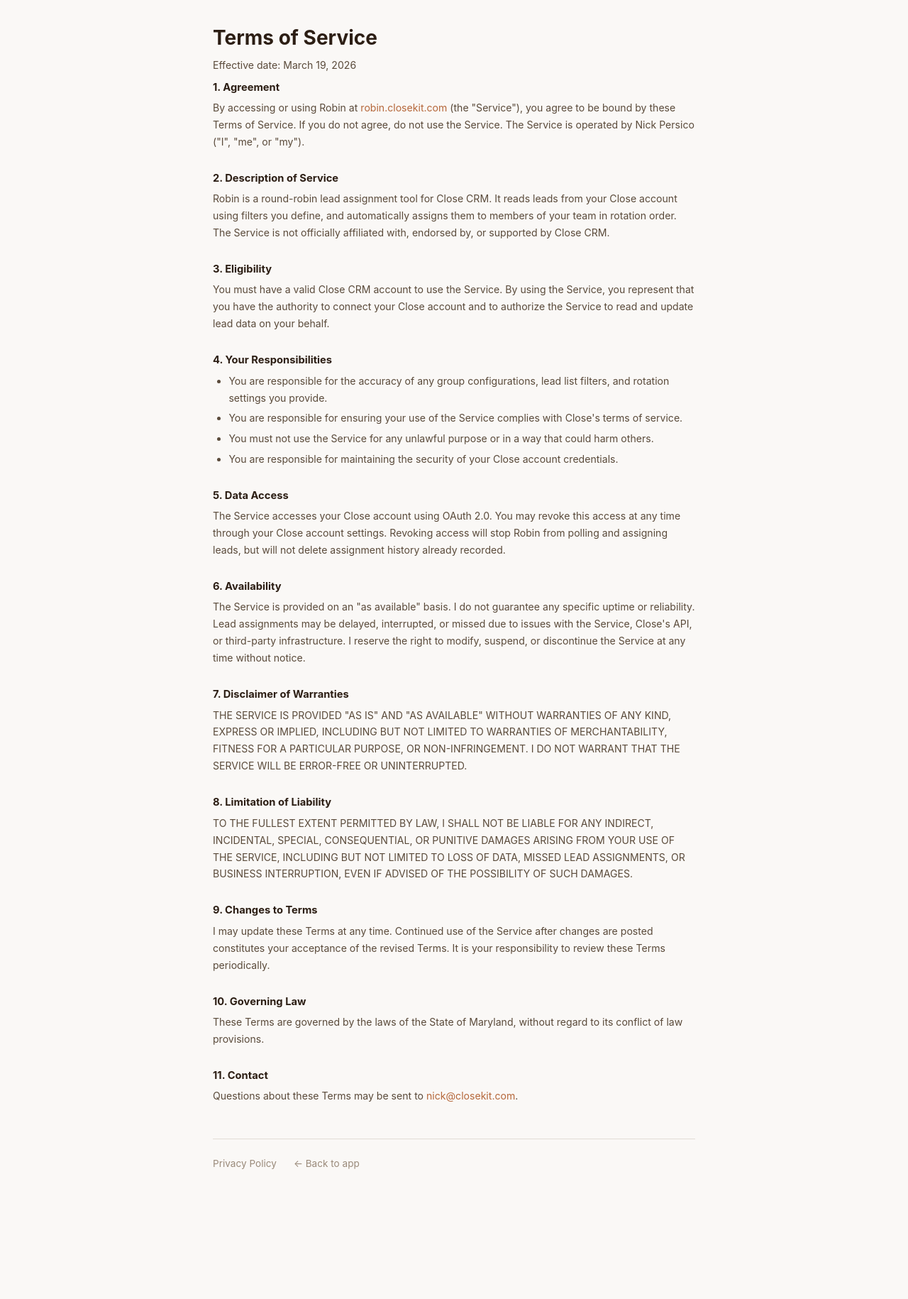
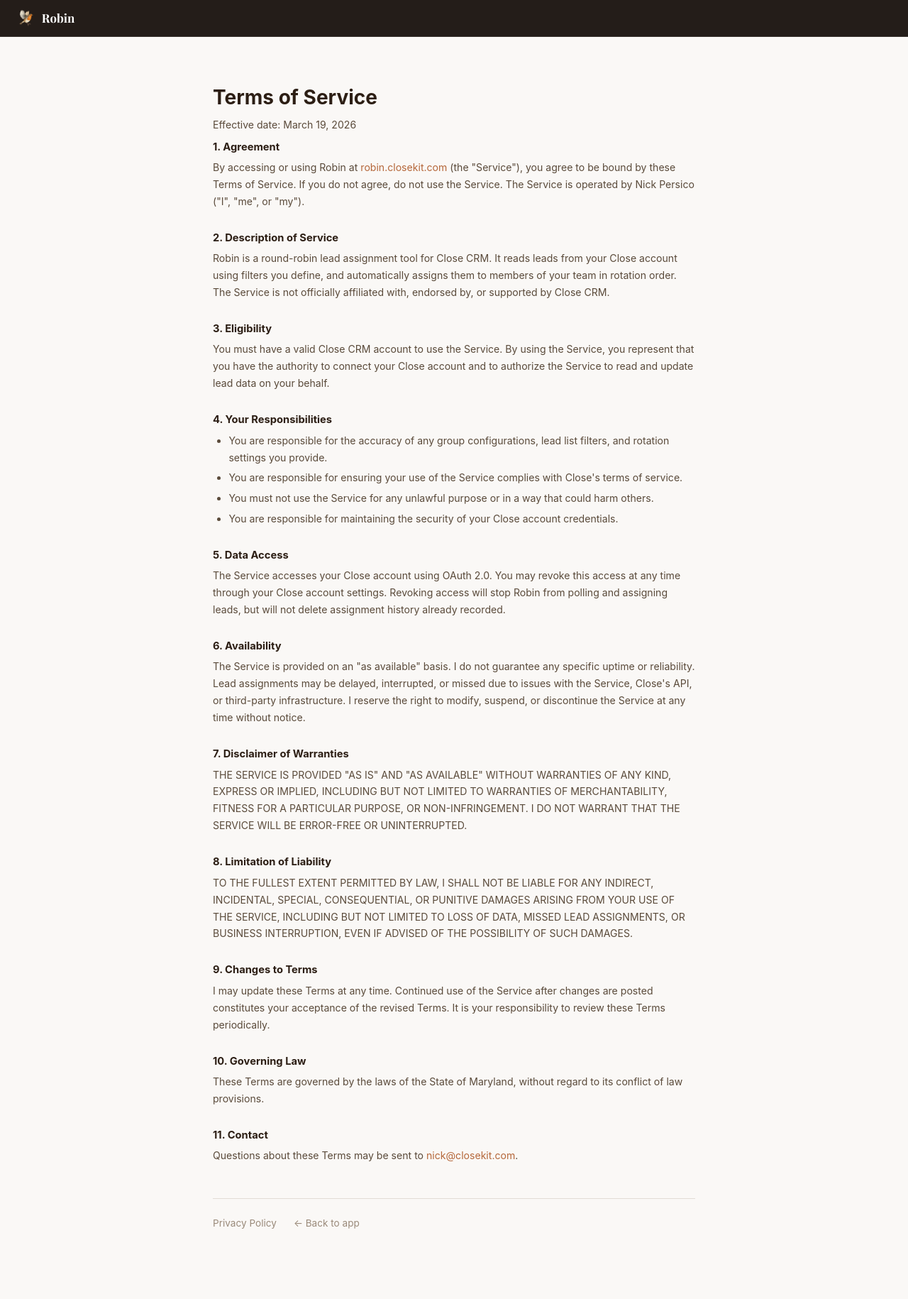
Before and after one commit to nickpersico/robin, a Flask app: page /terms in a window 1280 px wide. Shown: the whole page at 71% size. Before the commit the page ends 1647 px from the top, so only its background shows below. Run offline with Flask 3, Linux system fonts and the light colour scheme.

Commit message:
Make /help publicly accessible and add sign-in CTA
- Remove login_required from the help route so anyone can read the docs
- Add a slim public topbar (logo only) to base.html for unauthenticated pages
- Suppress the topbar on the landing page, which has its own CTA
- Show a sign-in callout at the top of /help for unauthenticated visitors
- Scope the full-width container reset to pages with .landing-page only
- Add Help link to landing page footer
- Make landing page footer static (was position: fixed)

Co-Authored-By: Claude Sonnet 4.6 <noreply@anthropic.com>

```diff
--- a/app/routes/help.py
+++ b/app/routes/help.py
@@ -1,10 +1,8 @@
 from flask import Blueprint, render_template
-from flask_login import login_required
 
 help_bp = Blueprint("help", __name__)
 
 
 @help_bp.route("/help")
-@login_required
 def index():
     return render_template("help/index.html")
--- a/app/static/css/app.css
+++ b/app/static/css/app.css
@@ -279,10 +279,51 @@ a:hover { color: var(--primary-hover); text-decoration: underline; }
   padding: 2rem 2rem;
 }
 
-/* Unauthenticated: no sidebar offset, full-width landing page */
+/* Unauthenticated: no sidebar offset */
 body:not(.authenticated) .main-content { margin-left: 0; }
 body:not(.authenticated) .app-layout { display: block; }
-body:not(.authenticated) .container { max-width: none; padding: 0; }
+/* Landing page only: strip container constraints so hero is full-width */
+body:not(.authenticated) .container:has(.landing-page) { max-width: none; padding: 0; }
+
+/* Public top bar (unauthenticated pages other than landing) */
+.public-topbar {
+  display: flex;
+  align-items: center;
+  justify-content: space-between;
+  padding: 0 1.5rem;
+  height: 52px;
+  background: #241d19;
+  border-bottom: 1px solid rgba(255,255,255,.08);
+}
+.public-topbar-brand {
+  display: flex;
+  align-items: center;
+  gap: 0.55rem;
+  text-decoration: none;
+  color: #fff;
+  font-family: 'Playfair Display', serif;
+  font-weight: 700;
+  font-size: 1.05rem;
+}
+.public-topbar-brand img {
+  width: 26px;
+  height: 26px;
+  border-radius: 6px;
+}
+.public-topbar-signin {
+  font-size: 0.82rem;
+  font-weight: 600;
+  color: rgba(255,255,255,.75);
+  text-decoration: none;
+  padding: 0.3rem 0.75rem;
+  border: 1px solid rgba(255,255,255,.2);
+  border-radius: 6px;
+  transition: color 0.15s, border-color 0.15s;
+}
+.public-topbar-signin:hover {
+  color: #fff;
+  border-color: rgba(255,255,255,.5);
+}
 
 
 /* --------------------------------------------------------------------------
@@ -445,10 +486,6 @@ body:not(.authenticated) .container { max-width: none; padding: 0; }
 .btn-close-signin svg { width: 22px; height: 22px; flex-shrink: 0; }
 
 .landing-footer {
-  position: fixed;
-  bottom: 0;
-  left: 0;
-  right: 0;
   display: flex;
   justify-content: space-between;
   align-items: center;
--- a/app/templates/base.html
+++ b/app/templates/base.html
@@ -30,6 +30,17 @@
   {% block head %}{% endblock %}
 </head>
 <body class="{% if current_user.is_authenticated %}authenticated{% endif %}">
+
+{% if not current_user.is_authenticated %}
+  {% block public_topbar %}
+  <header class="public-topbar">
+    <a href="{{ url_for('main.index') }}" class="public-topbar-brand">
+      <img src="{{ url_for('static', filename='img/robin-logo.png') }}" alt="Robin">
+      <span>Robin</span>
+    </a>
+  </header>
+  {% endblock %}
+{% endif %}
 
 {% if current_user.is_authenticated %}
   {# ── MOBILE TOP BAR ── #}
--- a/app/templates/index.html
+++ b/app/templates/index.html
@@ -1,5 +1,7 @@
 {% extends "base.html" %}
 {% block title %}{% if current_user.is_authenticated %}Groups{% else %}Robin{% endif %}{% endblock %}
+
+{% block public_topbar %}{% endblock %}
 
 {% block content %}
 {% if current_user.is_authenticated %}
@@ -107,6 +109,8 @@
     <span>
       <a href="https://github.com/nickpersico/robin" target="_blank" rel="noopener">GitHub</a>
       &nbsp;·&nbsp;
+      <a href="{{ url_for('help.index') }}">Help</a>
+      &nbsp;·&nbsp;
       <a href="{{ url_for('legal.terms') }}">Terms of Service</a>
       &nbsp;·&nbsp;
       <a href="{{ url_for('legal.privacy') }}">Privacy Policy</a>
```
Also changed, not shown: app/templates/help/index.html (+7 -0 lines).
